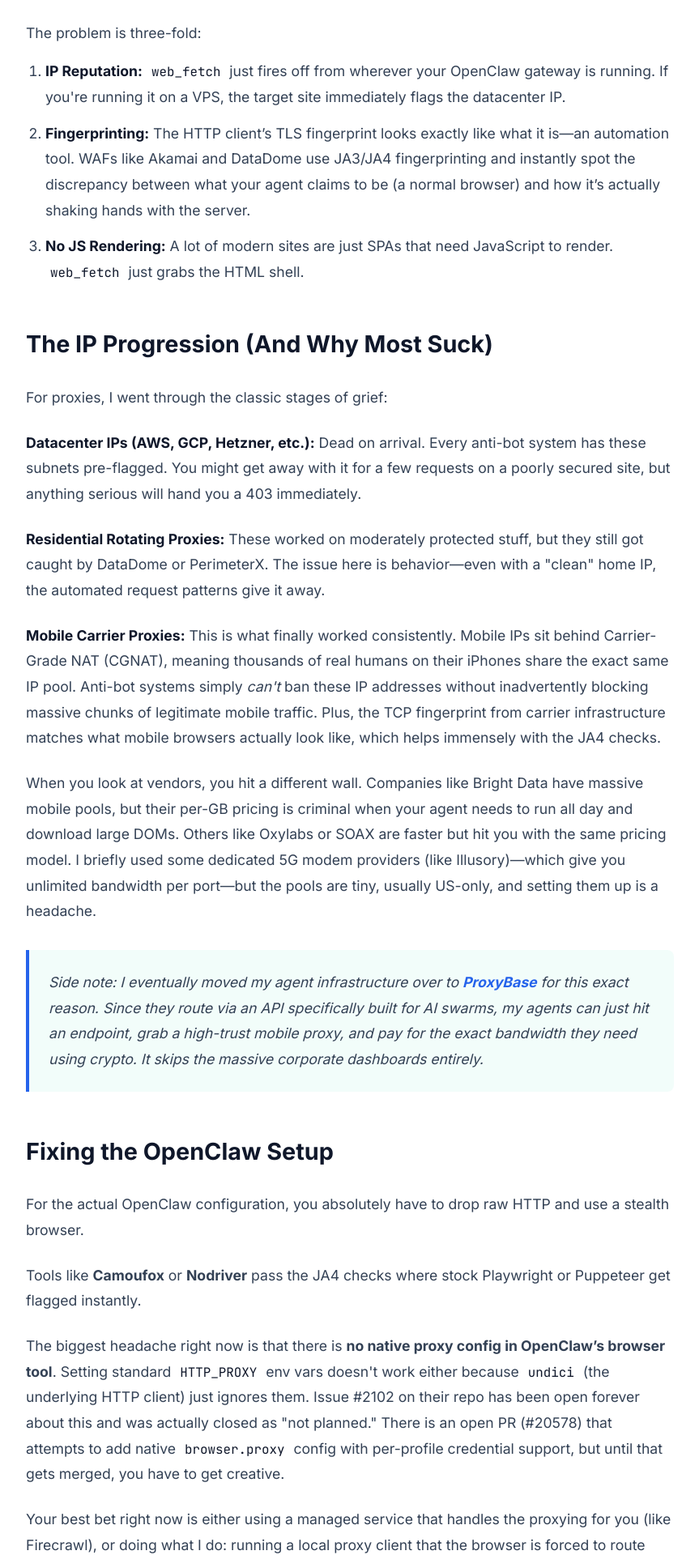
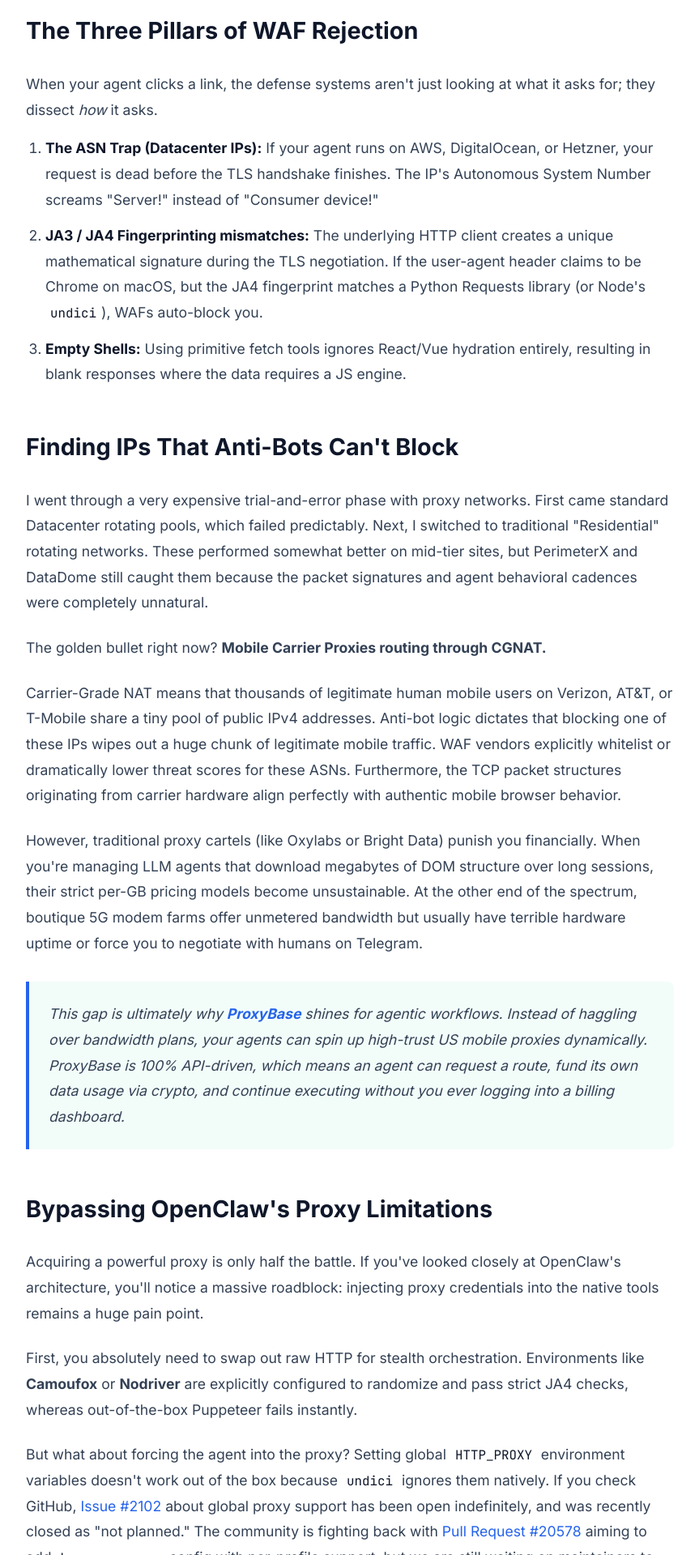
Before and after one commit to proxybasehq/proxybase-landing, a Next.js app: page /blog/openclaw-bot-protections in a window 1280 px wide. Shown: the part 780-2700 px from the top of the page at 81% size, without its empty margins (208-1071 px from the left). Built offline with nearby package versions, Linux system fonts and the light colour scheme.

Commit message:
rewrite the blog

```diff
--- a/app/blog/openclaw-bot-protections/page.js
+++ b/app/blog/openclaw-bot-protections/page.js
@@ -44,80 +44,87 @@
                     <div className="blog-content" style={{ color: "var(--text-secondary)", lineHeight: "1.8", fontSize: "1.1rem" }}>
 
                         <p style={{ marginBottom: "1.5rem" }}>
-                            I’ve been trying to use OpenClaw for scraping protected sites lately, and let me tell you, the out-of-the-box <code className="inline-code">web_fetch</code> is basically useless for anything remotely secure. There is no native proxy support, no fingerprint management, and if you touch anything sitting behind Cloudflare, you’re getting blocked in minutes.
+                            If you’ve been building autonomous agents recently, you already know the pain of sending an AI into the wild internet. You fire up your OpenClaw setup, tell it to scrape data from a target, and watch in despair as the built-in <code className="inline-code">web_fetch</code> gets instantly stonewalled by Cloudflare or DataDome.
                         </p>
 
                         <p style={{ marginBottom: "2.5rem" }}>
-                            I spent a grueling couple of weeks figuring out what actually works, so here’s where I ultimately landed. Consider this the first in a deep dive series on getting AI agents to actually browse the web like humans.
+                            Out of the box, standard scraping on modern agentic frameworks is deeply flawed. No fingerprint obfuscation, no proxy injection, zero JS rendering in primitive fetches. After weeks of banging my head against enterprise WAFs (Web Application Firewalls), I want to share a concrete breakdown of what anti-bot engines check for today—and how I finally got my swarm past them.
                         </p>
 
-                        <h3 style={{ color: "var(--text-primary)", fontSize: "1.8rem", marginTop: "3rem", marginBottom: "1.5rem" }}>Why Out-of-the-box OpenClaw Fails</h3>
-                        <p style={{ marginBottom: "1rem" }}>The problem is three-fold:</p>
+                        <h3 style={{ color: "var(--text-primary)", fontSize: "1.8rem", marginTop: "3rem", marginBottom: "1.5rem" }}>The Three Pillars of WAF Rejection</h3>
+                        <p style={{ marginBottom: "1rem" }}>When your agent clicks a link, the defense systems aren't just looking at what it asks for; they dissect <em>how</em> it asks.</p>
                         <ul style={{ listStyleType: "decimal", paddingLeft: "1.5rem", marginBottom: "2.5rem" }}>
                             <li style={{ marginBottom: "0.8rem" }}>
-                                <strong style={{ color: "var(--text-primary)" }}>IP Reputation:</strong> <code className="inline-code">web_fetch</code> just fires off from wherever your OpenClaw gateway is running. If you're running it on a VPS, the target site immediately flags the datacenter IP.
+                                <strong style={{ color: "var(--text-primary)" }}>The ASN Trap (Datacenter IPs):</strong> If your agent runs on AWS, DigitalOcean, or Hetzner, your request is dead before the TLS handshake finishes. The IP's Autonomous System Number screams "Server!" instead of "Consumer device!"
                             </li>
                             <li style={{ marginBottom: "0.8rem" }}>
-                                <strong style={{ color: "var(--text-primary)" }}>Fingerprinting:</strong> The HTTP client’s TLS fingerprint looks exactly like what it is—an automation tool. WAFs like Akamai and DataDome use JA3/JA4 fingerprinting and instantly spot the discrepancy between what your agent claims to be (a normal browser) and how it’s actually shaking hands with the server.
+                                <strong style={{ color: "var(--text-primary)" }}>JA3 / JA4 Fingerprinting mismatches:</strong> The underlying HTTP client creates a unique mathematical signature during the TLS negotiation. If the user-agent header claims to be Chrome on macOS, but the JA4 fingerprint matches a Python Requests library (or Node's <code className="inline-code">undici</code>), WAFs auto-block you.
                             </li>
                             <li style={{ marginBottom: "0.8rem" }}>
-                                <strong style={{ color: "var(--text-primary)" }}>No JS Rendering:</strong> A lot of modern sites are just SPAs that need JavaScript to render. <code className="inline-code">web_fetch</code> just grabs the HTML shell.
+                                <strong style={{ color: "var(--text-primary)" }}>Empty Shells:</strong> Using primitive fetch tools ignores React/Vue hydration entirely, resulting in blank responses where the data requires a JS engine.
                             </li>
                         </ul>
 
-                        <h3 style={{ color: "var(--text-primary)", fontSize: "1.8rem", marginTop: "3rem", marginBottom: "1.5rem" }}>The IP Progression (And Why Most Suck)</h3>
-                        <p style={{ marginBottom: "1.5rem" }}>For proxies, I went through the classic stages of grief:</p>
-
+                        <h3 style={{ color: "var(--text-primary)", fontSize: "1.8rem", marginTop: "3rem", marginBottom: "1.5rem" }}>Finding IPs That Anti-Bots Can't Block</h3>
                         <p style={{ marginBottom: "1.5rem" }}>
-                            <strong style={{ color: "var(--text-primary)" }}>Datacenter IPs (AWS, GCP, Hetzner, etc.):</strong> Dead on arrival. Every anti-bot system has these subnets pre-flagged. You might get away with it for a few requests on a poorly secured site, but anything serious will hand you a 403 immediately.
+                            I went through a very expensive trial-and-error phase with proxy networks. First came standard Datacenter rotating pools, which failed predictably. Next, I switched to traditional "Residential" rotating networks. These performed somewhat better on mid-tier sites, but PerimeterX and DataDome still caught them because the packet signatures and agent behavioral cadences were completely unnatural.
                         </p>
 
                         <p style={{ marginBottom: "1.5rem" }}>
-                            <strong style={{ color: "var(--text-primary)" }}>Residential Rotating Proxies:</strong> These worked on moderately protected stuff, but they still got caught by DataDome or PerimeterX. The issue here is behavior—even with a "clean" home IP, the automated request patterns give it away.
+                            The golden bullet right now? <strong>Mobile Carrier Proxies routing through CGNAT.</strong>
                         </p>
 
                         <p style={{ marginBottom: "1.5rem" }}>
-                            <strong style={{ color: "var(--text-primary)" }}>Mobile Carrier Proxies:</strong> This is what finally worked consistently. Mobile IPs sit behind Carrier-Grade NAT (CGNAT), meaning thousands of real humans on their iPhones share the exact same IP pool. Anti-bot systems simply <i>can't</i> ban these IP addresses without inadvertently blocking massive chunks of legitimate mobile traffic. Plus, the TCP fingerprint from carrier infrastructure matches what mobile browsers actually look like, which helps immensely with the JA4 checks.
+                            Carrier-Grade NAT means that thousands of legitimate human mobile users on Verizon, AT&T, or T-Mobile share a tiny pool of public IPv4 addresses. Anti-bot logic dictates that blocking one of these IPs wipes out a huge chunk of legitimate mobile traffic. WAF vendors explicitly whitelist or dramatically lower threat scores for these ASNs. Furthermore, the TCP packet structures originating from carrier hardware align perfectly with authentic mobile browser behavior.
                         </p>
 
                         <p style={{ marginBottom: "1.5rem" }}>
-                            When you look at vendors, you hit a different wall. Companies like Bright Data have massive mobile pools, but their per-GB pricing is criminal when your agent needs to run all day and download large DOMs. Others like Oxylabs or SOAX are faster but hit you with the same pricing model. I briefly used some dedicated 5G modem providers (like Illusory)—which give you unlimited bandwidth per port—but the pools are tiny, usually US-only, and setting them up is a headache.
+                            However, traditional proxy cartels (like Oxylabs or Bright Data) punish you financially. When you're managing LLM agents that download megabytes of DOM structure over long sessions, their strict per-GB pricing models become unsustainable. At the other end of the spectrum, boutique 5G modem farms offer unmetered bandwidth but usually have terrible hardware uptime or force you to negotiate with humans on Telegram.
                         </p>
 
                         <div style={{ background: "rgba(6, 214, 160, 0.05)", borderLeft: "4px solid var(--accent-primary)", padding: "1.5rem", borderRadius: "0 8px 8px 0", margin: "2rem 0", fontStyle: "italic" }}>
                             <p style={{ margin: 0 }}>
-                                Side note: I eventually moved my agent infrastructure over to <Link href="/" style={{ color: "var(--accent-primary)", textDecoration: "none", fontWeight: "bold" }}>ProxyBase</Link> for this exact reason. Since they route via an API specifically built for AI swarms, my agents can just hit an endpoint, grab a high-trust mobile proxy, and pay for the exact bandwidth they need using crypto. It skips the massive corporate dashboards entirely.
+                                This gap is ultimately why <Link href="/" style={{ color: "var(--accent-primary)", textDecoration: "none", fontWeight: "bold" }}>ProxyBase</Link> shines for agentic workflows. Instead of haggling over bandwidth plans, your agents can spin up high-trust US mobile proxies dynamically. ProxyBase is 100% API-driven, which means an agent can request a route, fund its own data usage via crypto, and continue executing without you ever logging into a billing dashboard.
                             </p>
                         </div>
 
-                        <h3 style={{ color: "var(--text-primary)", fontSize: "1.8rem", marginTop: "3rem", marginBottom: "1.5rem" }}>Fixing the OpenClaw Setup</h3>
+                        <h3 style={{ color: "var(--text-primary)", fontSize: "1.8rem", marginTop: "3rem", marginBottom: "1.5rem" }}>Bypassing OpenClaw's Proxy Limitations</h3>
                         <p style={{ marginBottom: "1.5rem" }}>
-                            For the actual OpenClaw configuration, you absolutely have to drop raw HTTP and use a stealth browser.
+                            Acquiring a powerful proxy is only half the battle. If you've looked closely at OpenClaw's architecture, you'll notice a massive roadblock: injecting proxy credentials into the native tools remains a huge pain point.
                         </p>
                         <p style={{ marginBottom: "1.5rem" }}>
-                            Tools like <strong>Camoufox</strong> or <strong>Nodriver</strong> pass the JA4 checks where stock Playwright or Puppeteer get flagged instantly.
+                            First, you absolutely need to swap out raw HTTP for stealth orchestration. Environments like <strong>Camoufox</strong> or <strong>Nodriver</strong> are explicitly configured to randomize and pass strict JA4 checks, whereas out-of-the-box Puppeteer fails instantly.
                         </p>
                         <p style={{ marginBottom: "1.5rem" }}>
-                            The biggest headache right now is that there is <strong>no native proxy config in OpenClaw’s browser tool</strong>. Setting standard <code className="inline-code">HTTP_PROXY</code> env vars doesn't work either because <code className="inline-code">undici</code> (the underlying HTTP client) just ignores them. Issue #2102 on their repo has been open forever about this and was actually closed as "not planned." There is an open PR (#20578) that attempts to add native <code className="inline-code">browser.proxy</code> config with per-profile credential support, but until that gets merged, you have to get creative.
+                            But what about forcing the agent into the proxy? Setting global <code className="inline-code">HTTP_PROXY</code> environment variables doesn't work out of the box because <code className="inline-code">undici</code> ignores them natively. If you check GitHub, <a href="https://github.com/openclaw/openclaw/issues/2102" target="_blank" rel="noopener noreferrer" style={{ color: "var(--accent-primary)", textDecoration: "none" }}>Issue #2102</a> about global proxy support has been open indefinitely, and was recently closed as "not planned." The community is fighting back with <a href="https://github.com/openclaw/openclaw/pull/20578" target="_blank" rel="noopener noreferrer" style={{ color: "var(--accent-primary)", textDecoration: "none" }}>Pull Request #20578</a> aiming to add <code className="inline-code">browser.proxy</code> config with per-profile support, but we are still waiting on maintainers to merge it.
                         </p>
                         <p style={{ marginBottom: "2.5rem" }}>
-                            Your best bet right now is either using a managed service that handles the proxying for you (like Firecrawl), or doing what I do: running a local proxy client that the browser is forced to route through at the OS level.
+                            <strong>The immediate solution:</strong> Use the dedicated ProxyBase skill for OpenClaw. You can install it directly via the ClawHub registry:
                         </p>
 
-                        <h3 style={{ color: "var(--text-primary)", fontSize: "1.8rem", marginTop: "3rem", marginBottom: "1.5rem" }}>A Surprising Tip on IP Rotation</h3>
+                        <div style={{ background: "#111", border: "1px solid rgba(255,255,255,0.1)", borderRadius: "8px", padding: "1.2rem", marginBottom: "2.5rem", fontFamily: "'JetBrains Mono', monospace", fontSize: "0.95rem" }}>
+                            <span style={{ color: "#888", userSelect: "none", marginRight: "12px" }}>$</span>
+                            <span style={{ color: "var(--text-primary)" }}>clawhub install proxybase</span>
+                        </div>
+
+                        <p style={{ marginBottom: "2.5rem" }}>
+                            Once installed, your agent handles the entire lifecycle itself. It negotiates the payment invoice, waits for the proxy to activate, and injects the routing properties seamlessly across its execution environment. When a target bans an IP, the proxybase skill just rotates it automatically.
+                        </p>
+
+                        <h3 style={{ color: "var(--text-primary)", fontSize: "1.8rem", marginTop: "3rem", marginBottom: "1.5rem" }}>The Anti-Bot "Session" Paradox</h3>
                         <p style={{ marginBottom: "1.5rem" }}>
-                            One thing that completely surprised me: <strong>Keeping the same IP for 5-10 minutes works way better than rotating on every single request.</strong>
+                            A major misconception in scraping is that you should rotate your IP on every single HTTP request. I found that <strong>holding the same IP across a 5-10 minute window drastically reduces blocks.</strong>
                         </p>
                         <p style={{ marginBottom: "2.5rem" }}>
-                            It sounds counterintuitive, but anti-bot systems track <i>sessions</i>. If you're constantly rotating IPs while trying to maintain cookies or session state, it actually looks <i>more</i> suspicious than just browsing stably from one IP. OpenClaw’s natural "thinking" time between actions actually helps here. The 2-to-5-second gaps between page loads mimic human hesitation, preventing behavioral flags without needing to code explicit <code className="inline-code">sleep()</code> delays.
+                            Modern defense suites track session continuation. If you load an index page on IP A, then request the CSS stylesheet on IP B, and the JSON payload on IP C, the WAF immediately nukes your session. Constant rotation looks far more malicious than a steady, slightly hesitant browsing flow. The natural "thinking" delay inside OpenClaw’s execution loops actually creates beautiful, human-like gaps (2–5 seconds) between loads, saving you from writing messy <code className="inline-code">await delay(...)</code> wrappers.
                         </p>
 
-                        <h3 style={{ color: "var(--text-primary)", fontSize: "1.8rem", marginTop: "3rem", marginBottom: "1.5rem" }}>The Reality for All Agents</h3>
+                        <h3 style={{ color: "var(--text-primary)", fontSize: "1.8rem", marginTop: "3rem", marginBottom: "1.5rem" }}>Final Thoughts for Agent Engineers</h3>
                         <p style={{ marginBottom: "1.5rem" }}>
-                            FWIW, this doesn't just apply to OpenClaw. If you're using LangChain, Browser Use, CrewAI, etc., you're going to hit the exact same wall. AI agents simply browse differently than humans and trigger detection at much higher rates. The proxy you use is basically your identity layer—it determines whether a site sees your agent as a suspicious piece of automation or just another normal user on their phone.
+                            These struggles aren't unique to OpenClaw. Whether you're wrangling LangChain, kicking off Browser Use, or structuring CrewAI, the fundamental identity problem remains the same. Your proxy is your identity layer. If you ignore it, you will fail.
                         </p>
                         <p style={{ marginBottom: "1.5rem" }}>
-                            Got questions about setting up stealth browsers or handling agent networking? Ask away. Happy Clawing.
+                            Quit fighting datacenter blocking on headless browsers. Give your AI a high-trust mobile proxy and let it traverse the internet like a real person.
                         </p>
 
                         <style jsx>{`
```
